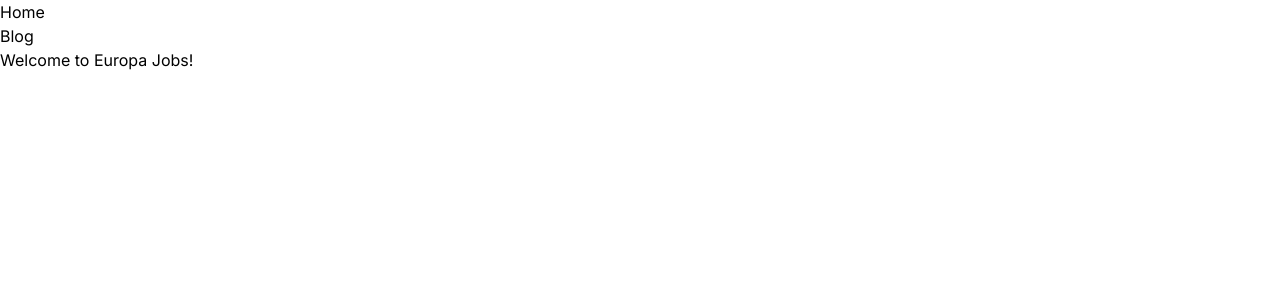
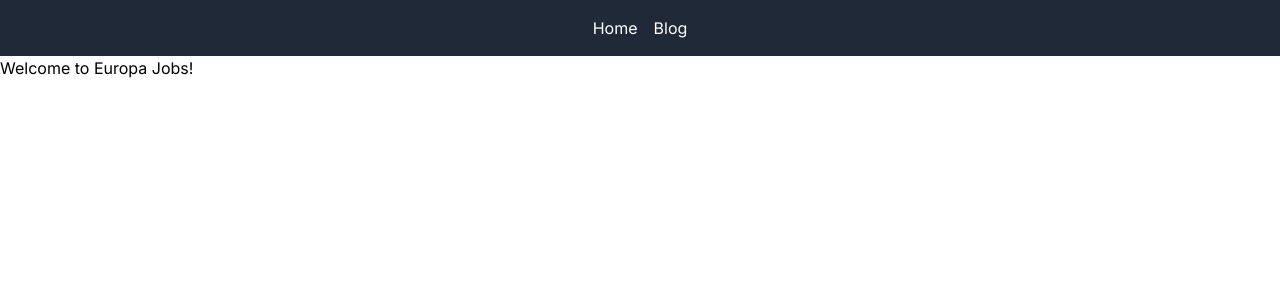
Before and after one commit to mgrzegorczyk/europa_jobs_blog, a Next.js app: page / in a window 1280 px wide. Shown: the top 300 px of the page. Built offline with nearby package versions, Linux system fonts and the light colour scheme.

Commit message:
add tailwind basic styles

```diff
--- a/app/blog/post/[key]/page.tsx
+++ b/app/blog/post/[key]/page.tsx
@@ -35,21 +35,25 @@
     const post = await fetchPost(params.key);
 
     if (!post) {
-        return <p>Post {params.key} is not available.</p>;
+        return <p className="text-red-500 text-center mt-5">Post {params.key} is not available.</p>;
     }
 
     return (
-        <div>
-            <h1>{post.title}</h1>
+        <div className="max-w-4xl mx-auto p-5">
+            <h1 className="text-4xl font-bold mb-5">{post.title}</h1>
             {post.mediaUrl && (
                 <img
                     src={post.mediaUrl}
                     alt={post.title}
-                    style={{ width: '800px', height: '600px' }}
+                    className="w-full max-w-4xl h-auto rounded-lg mb-5"
                 />
             )}
             {post.sections.map((section, index) => (
-                <div key={index} dangerouslySetInnerHTML={{ __html: section.content }} />
+                <div
+                    key={index}
+                    className="prose prose-lg mb-5"
+                    dangerouslySetInnerHTML={{ __html: section.content }}
+                />
             ))}
         </div>
     );
--- a/components/Navbar.tsx
+++ b/components/Navbar.tsx
@@ -2,10 +2,18 @@
 
 const Navbar = () => {
     return (
-        <nav>
-            <ul>
-                <li><Link href="/">Home</Link></li>
-                <li><Link href="/blog">Blog</Link></li>
+        <nav className="bg-gray-800 p-4">
+            <ul className="flex space-x-4 justify-center">
+                <li>
+                    <Link href="/" className="text-white hover:text-gray-300">
+                        Home
+                    </Link>
+                </li>
+                <li>
+                    <Link href="/blog" className="text-white hover:text-gray-300">
+                       Blog
+                    </Link>
+                </li>
             </ul>
         </nav>
     );
--- a/components/PostList.tsx
+++ b/components/PostList.tsx
@@ -12,20 +12,27 @@
     posts: Post[];
 }
 
-const PostList = ({posts}: PostListProps) => {
-
+const PostList = ({ posts }: PostListProps) => {
     if (!posts || posts.length === 0) {
-        return <p>No posts available.</p>;
+        return <p className="text-center text-gray-500 mt-5">No posts available.</p>;
     }
 
     return (
-        <div>
-            {posts.map(post => (
+        <div className="flex flex-col p-5 space-y-6">
+            {posts.map((post) => (
                 <Link href={`blog/post/${post.key}`} key={post.id}>
-                    <div>
-                        <h2>{post.title}</h2>
-                        <img src={post.mediaUrl} alt={post.title}/>
-                        <p>{new Date(post.addedAt).toLocaleDateString()}</p>
+                    <div className="flex bg-white rounded-lg shadow-md overflow-hidden hover:shadow-lg transition-shadow duration-300">
+                        <div className="w-1/3 md:w-1/4">
+                            <img
+                                src={post.mediaUrl}
+                                alt={post.title}
+                                className="w-full h-full object-cover"
+                            />
+                        </div>
+                        <div className="flex flex-col justify-center p-4 w-2/3 md:w-3/4">
+                            <h2 className="text-2xl font-bold mb-2">{post.title}</h2>
+                            <p className="text-gray-600">{new Date(post.addedAt).toLocaleDateString()}</p>
+                        </div>
                     </div>
                 </Link>
             ))}
```
